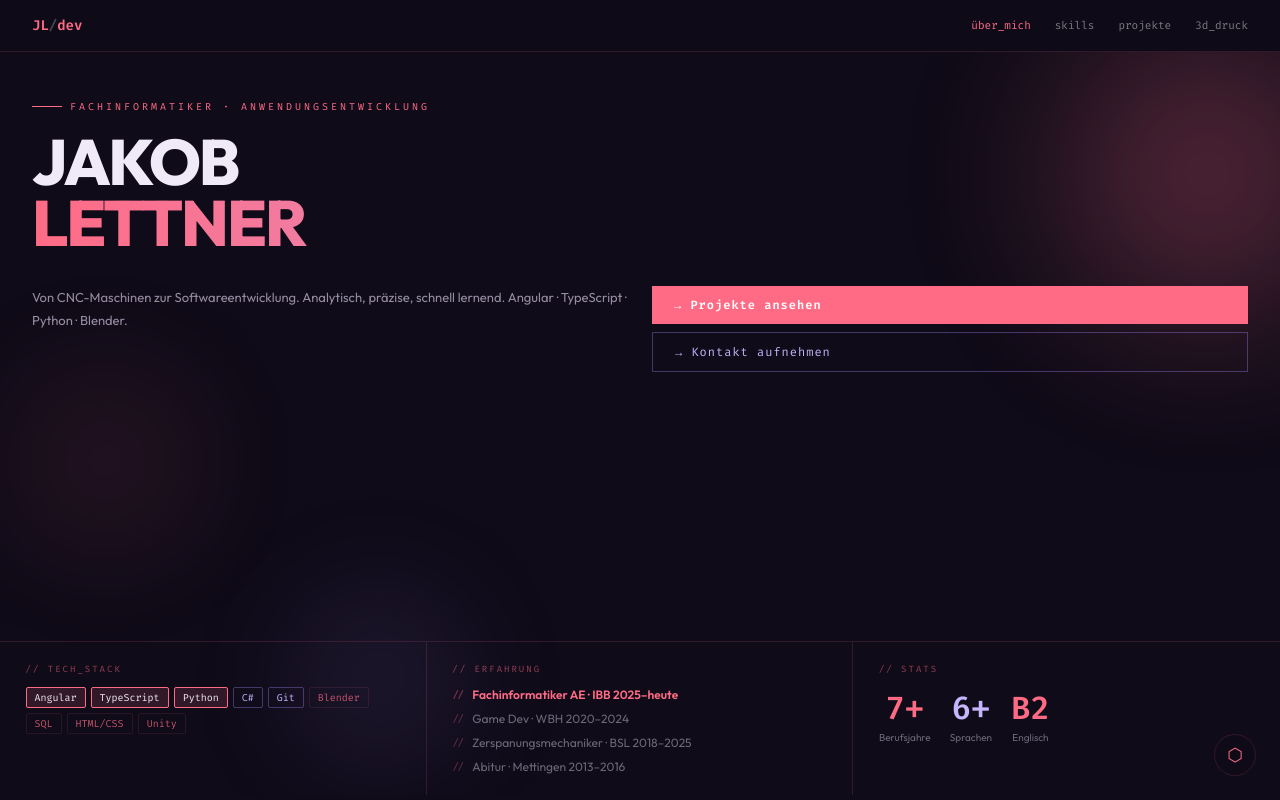
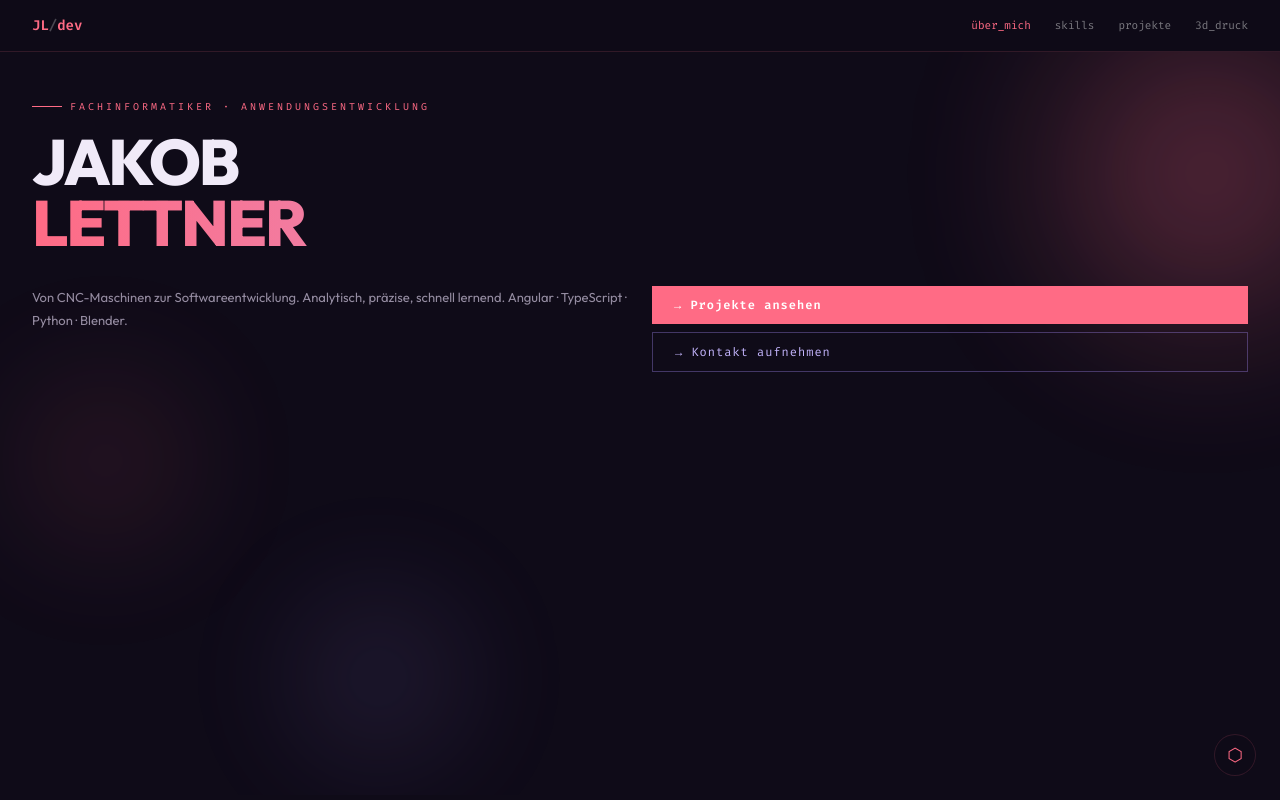
Before and after one commit to Jackpack31/Portfolio, an Angular app: page / in a window 1280 px wide. Built offline with nearby package versions, Linux system fonts and the light colour scheme.

Commit message:
fade-in Animation

```diff
--- a/src/app/pages/home/home.scss
+++ b/src/app/pages/home/home.scss
@@ -24,6 +24,17 @@
 @keyframes fadeIn {
   from { opacity: 0; transform: translateY(6px); }
   to   { opacity: 1; transform: translateY(0);   }
+}
+
+@keyframes heroFadeIn {
+  from {
+    opacity: 0;
+    transform: translateY(20px);
+  }
+  to {
+    opacity: 1;
+    transform: translateY(0);
+  }
 }
 
 .page {
@@ -67,6 +78,7 @@
 
 // ── Hero ───────────────────────────────────────────
 .hero {
+  animation: heroFadeIn 0.6s ease forwards;
   position: relative;
   z-index: 1;
   padding: 3rem 2rem 2rem;
@@ -162,6 +174,8 @@ h1 {
 
 // ── Bottom Grid ────────────────────────────────────
 .bottom-grid {
+  animation: heroFadeIn 0.6s ease 0.2s forwards;
+  opacity: 0;
   position: relative;
   z-index: 1;
   display: grid;
```
